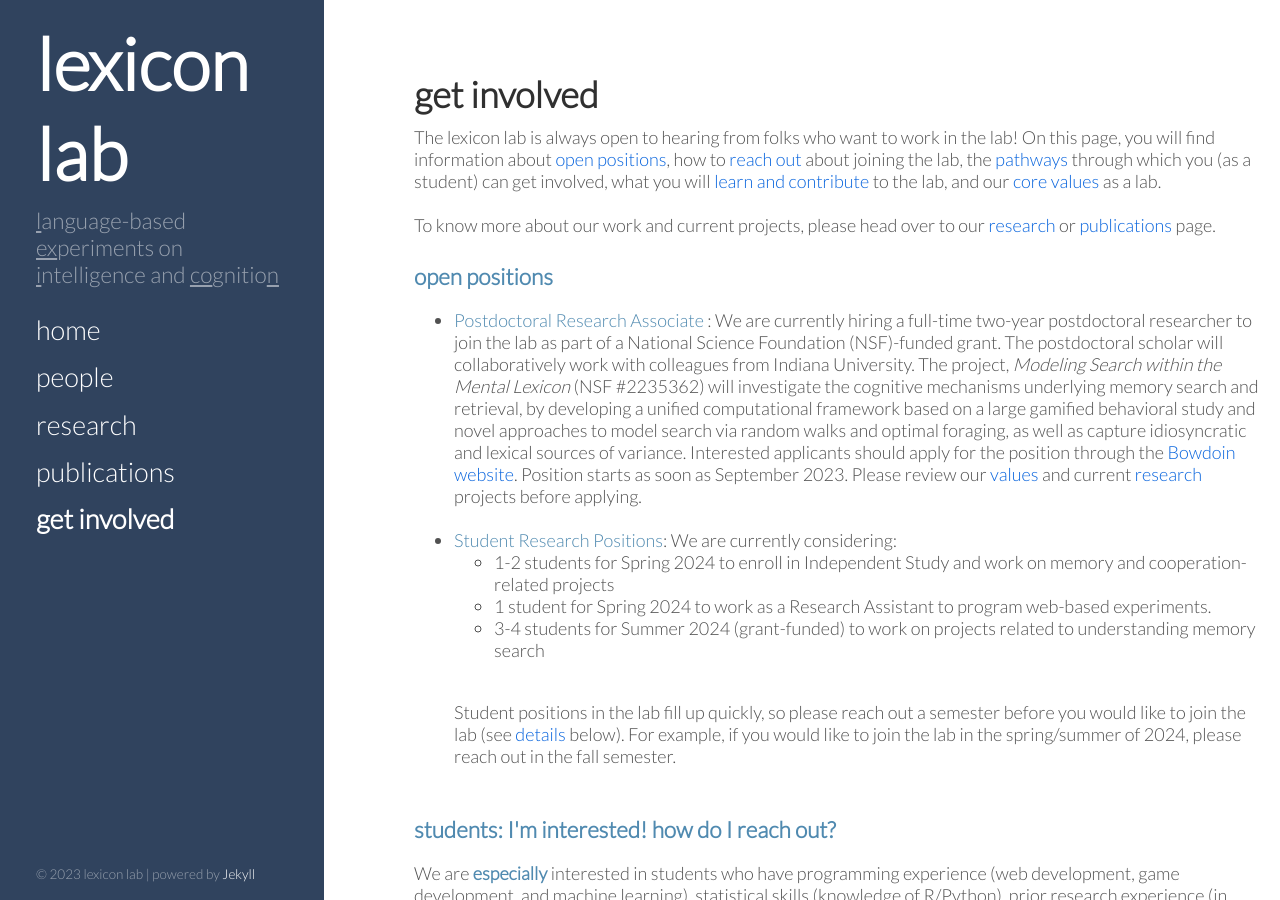
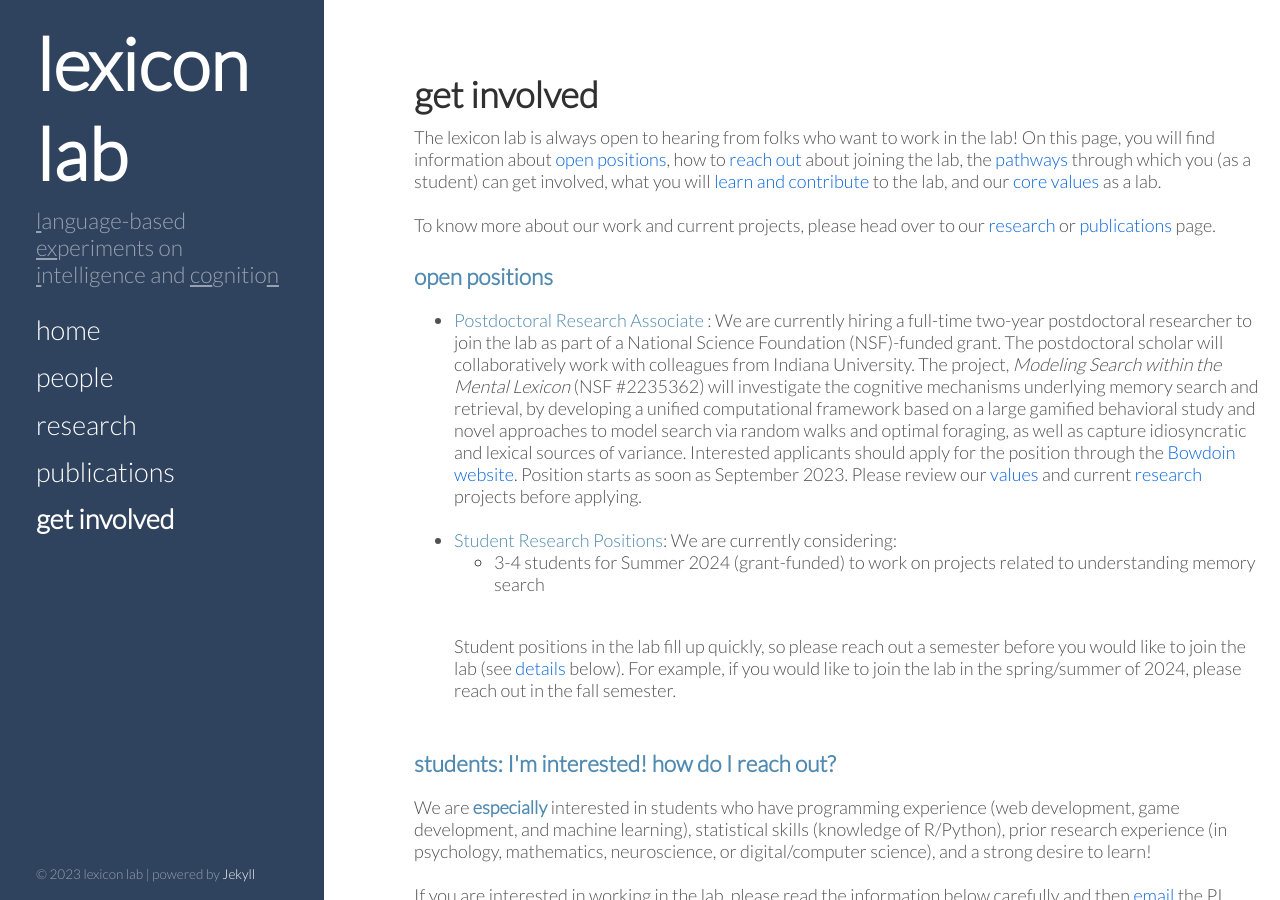
Before and after one commit to thelexiconlab/thelexiconlab.github.io, a Jekyll site: the page built from get involved.html, in a window 1280 px wide and 900 px high. Built offline with Jekyll 4.4.1, drawn with Linux system fonts in a browser that asks for light colours; Markdown is read by kramdown in place of the engine named in the settings.

Commit message:
update positions

```diff
--- a/get involved.html
+++ b/get involved.html
@@ -28,8 +28,6 @@ To know more about our work and current projects, please head over to our <a hre
 
     <li><span style="color:#508AB0">Student Research Positions</span>: We are currently considering:
         <ul>
-            <li>1-2 students for Spring 2024 to enroll in Independent Study and work on memory and cooperation-related projects</li>
-            <li>1 student for Spring 2024 to work as a Research Assistant to program web-based experiments.</li>
             <li>3-4 students for Summer 2024 (grant-funded) to work on projects related to understanding memory search </li>
         </ul>
         <br>
```
